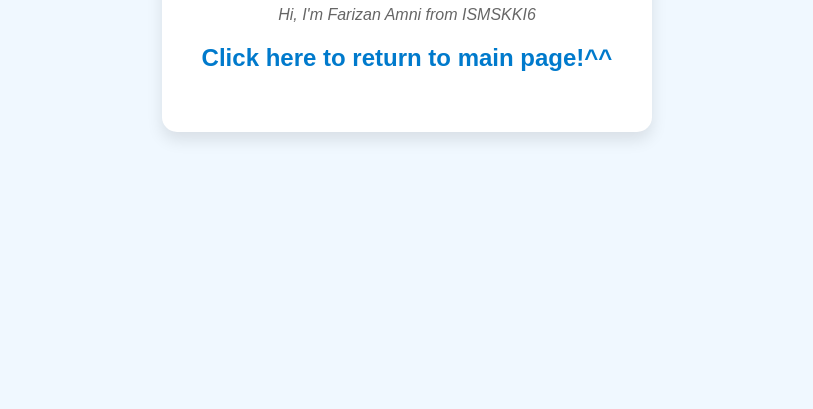
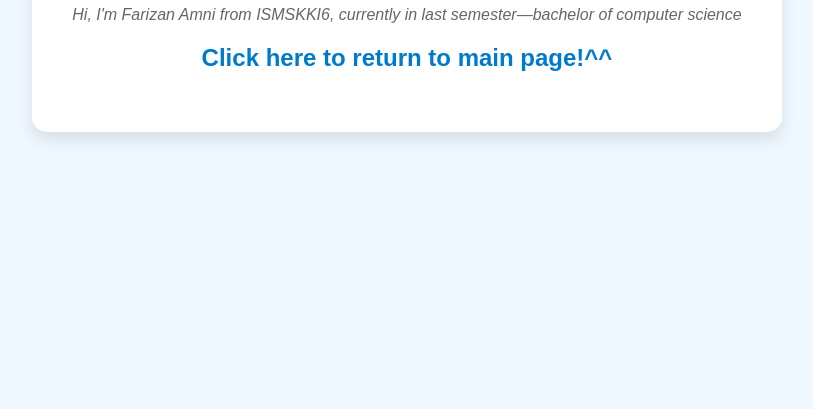
Before and after one commit to fnamni/072063, a plain HTML site: page about.html in a window 1280 px wide. Shown: the part 391-800 px from the top of the page, without its empty margins (233-1046 px from the left). Drawn offline with Linux system fonts and the light colour scheme.

Commit message:
about.html

```diff
--- a/about.html
+++ b/about.html
@@ -10,7 +10,7 @@
     <body>
         <div class="container">
         <h1>ABOUT ME</h1>
-        <p>Hi, I'm Farizan Amni from ISMSKKI6</p>
+        <p>Hi, I'm Farizan Amni from ISMSKKI6, currently in last semester—bachelor of computer science</p>
         <a href="./"><h2>Click here to return to main page!^^</h2></a>
         </div>
     </body>
```
